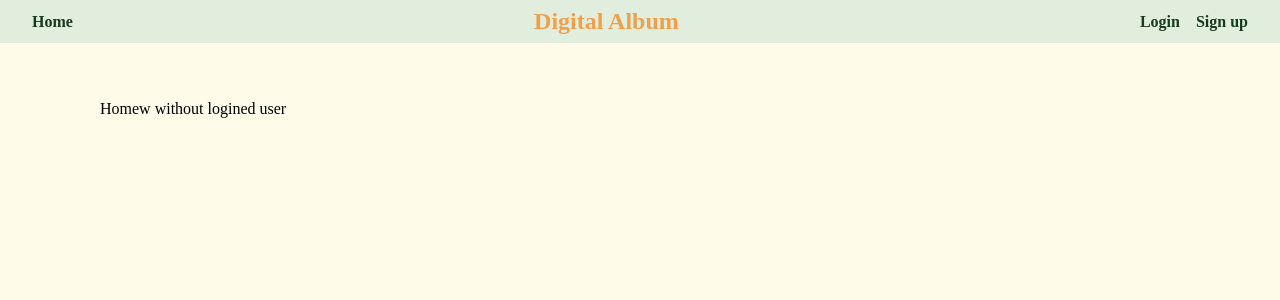
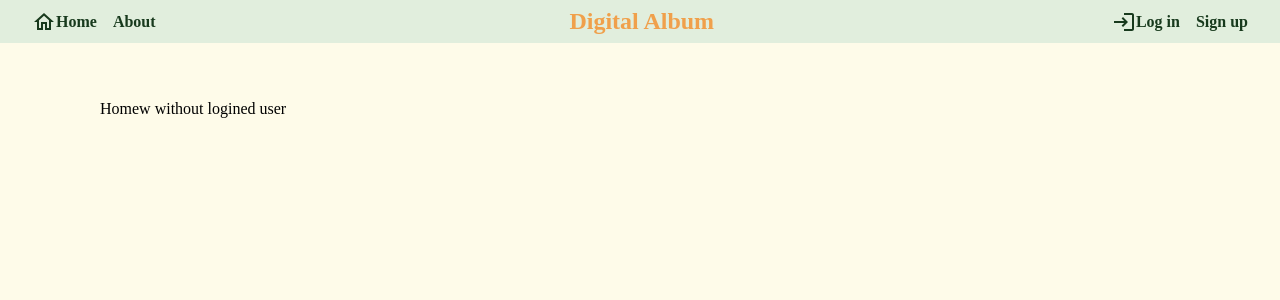
Before and after one commit to sunny-potato/digital_album, a React (Vite) app in the folder client/: page / in a window 1280 px wide. Shown: the top 300 px of the page. Built offline with nearby package versions, Linux system fonts and the light colour scheme.

Commit message:
reorganize navigation with icons

```diff
--- a/client/package.json
+++ b/client/package.json
@@ -10,6 +10,10 @@
     "preview": "vite preview"
   },
   "dependencies": {
+    "@emotion/react": "^11.11.1",
+    "@emotion/styled": "^11.11.0",
+    "@mui/icons-material": "^5.14.18",
+    "@mui/material": "^5.14.18",
     "axios": "^1.4.0",
     "buffer": "^6.0.3",
     "localforage": "^1.10.0",
--- a/client/src/App.tsx
+++ b/client/src/App.tsx
@@ -10,12 +10,14 @@ import SignUp from "./Pages/SignUp";
 import NotFoundPage from "./Pages/NotFound";
 import EachImage from "./Pages/EachImage";
 import MyPage from "./Pages/MyPage";
+import About from "./Pages/About";
 
 // to do list
 //1) delete album image - myalbumeidt
 //2) scroll folder list when it is long - myalbumdisplay
 //3) drag and drop - folder
 //4) brighten of x button
+//5) cancel button for album edit
 
 function App() {
   const [username, setUsername] = useState<string | undefined>();
@@ -26,6 +28,7 @@ function App() {
           <Nav username={username} />
           <Routes>
             <Route path="/" element={<Home />} />
+            <Route path="/about" element={<About />} />
             <Route path="/myAlbum/:userId" element={<MyAlbum />} />
             <Route path="/albumFolder/:folderId" element={<AlbumFolder />}>
               <Route path="image/:imageId" element={<EachImage />} />
--- a/client/src/Components/Nav.tsx
+++ b/client/src/Components/Nav.tsx
@@ -2,14 +2,25 @@ import { Link } from "react-router-dom";
 import s from "../Styles/Nav.module.css";
 import { useContext } from "react";
 import { UserContext } from "../AppContext";
+import LoginIcon from "@mui/icons-material/Login";
+import LogoutIcon from "@mui/icons-material/Logout";
+import PersonOutlineIcon from "@mui/icons-material/PersonOutline";
+import HomeOutlinedIcon from "@mui/icons-material/HomeOutlined";
 
 function Nav({ username }: { username: string | undefined }) {
   const { userId } = useContext(UserContext);
-  // console.log({ userId });
+
   return (
     <div className={s.navContainer}>
       <div className={s.navLeft}>
-        <Link to={`/`}>Home</Link>
+        <Link to={"/"} className={s.home}>
+          <HomeOutlinedIcon />
+          Home
+        </Link>
+        <Link to={"/about"} className={s.about}>
+          About
+        </Link>
+        {userId ? <Link to={`/myAlbum/${userId}`}>My album</Link> : <div></div>}
       </div>
       <div className={s.navCenter}>
         <Link to={"/"} className={s.pageTitle}>
@@ -18,17 +29,24 @@ function Nav({ username }: { username: string | undefined }) {
       </div>
       {userId ? (
         <div className={s.navRight}>
-          <Link to={`/myAlbum/${userId}`}>My album</Link>
-          <Link to={`/myPage/${userId}`}>Hello, {username}</Link>
+          <Link to={`/myPage/${userId}`} className={s.user}>
+            <PersonOutlineIcon />
+            {username}
+          </Link>
+          <Link to={"/login"} className={s.logout}>
+            <LogoutIcon />
+            Log out
+          </Link>
         </div>
       ) : (
         <div className={s.navRight}>
           <Link to={"/login"} className={s.login}>
-            Login
+            <LoginIcon />
+            Log in
           </Link>
-          <Link to={"/signup"} className={s.signup}>
-            Sign up
-          </Link>
+          <div className={s.signup}>
+            <Link to={"/signup"}>Sign up</Link>
+          </div>
         </div>
       )}
     </div>
--- /dev/null
+++ b/client/src/Pages/About.tsx
@@ -0,0 +1,4 @@
+function About() {
+  return <div>About</div>;
+}
+export default About;
--- a/client/src/Styles/Nav.module.css
+++ b/client/src/Styles/Nav.module.css
@@ -9,17 +9,19 @@
   align-items: center;
 }
 
-.navLeft {
+.navLeft,
+.navRight {
   padding: 0 1.5rem;
+  display: flex;
+  justify-content: center;
+  align-items: center;
 }
 
-.navCenter {
+.about {
+  margin-right: 1rem;
 }
-
-.navRight {
-  padding: 0 1.5rem;
-  /* margin: auto; */
-}
+/* .navCenter {
+} */
 
 a {
   color: #183a1d;
@@ -30,6 +32,14 @@ a {
   font-size: 1.5rem;
   color: #f0a04b;
 }
-.login {
+.login,
+.user,
+.home {
   margin-right: 1rem;
+  display: flex;
+  align-items: center;
 }
+.logout {
+  display: flex;
+  align-items: center;
+}
```
Also changed, not shown: 1 other file (tests, documents, lock files or other folders).
